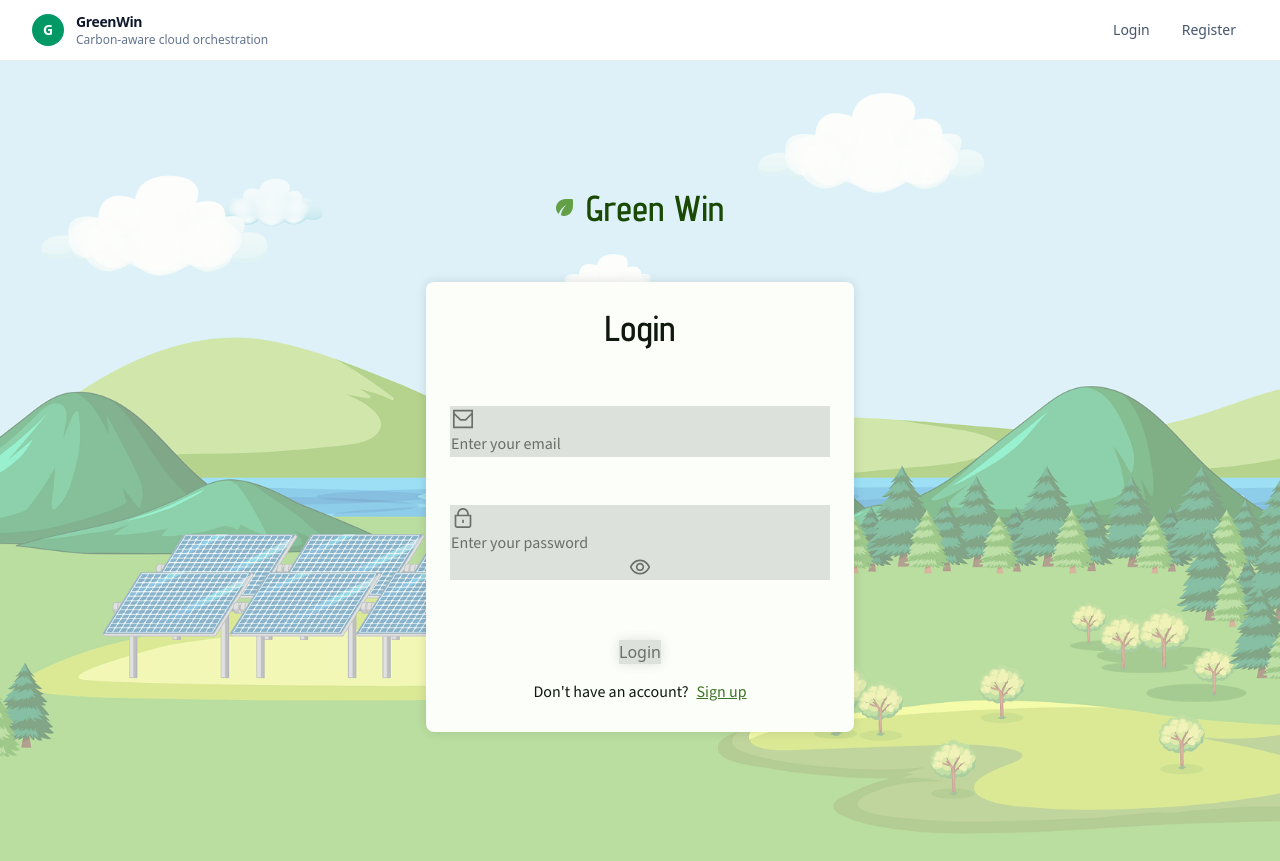
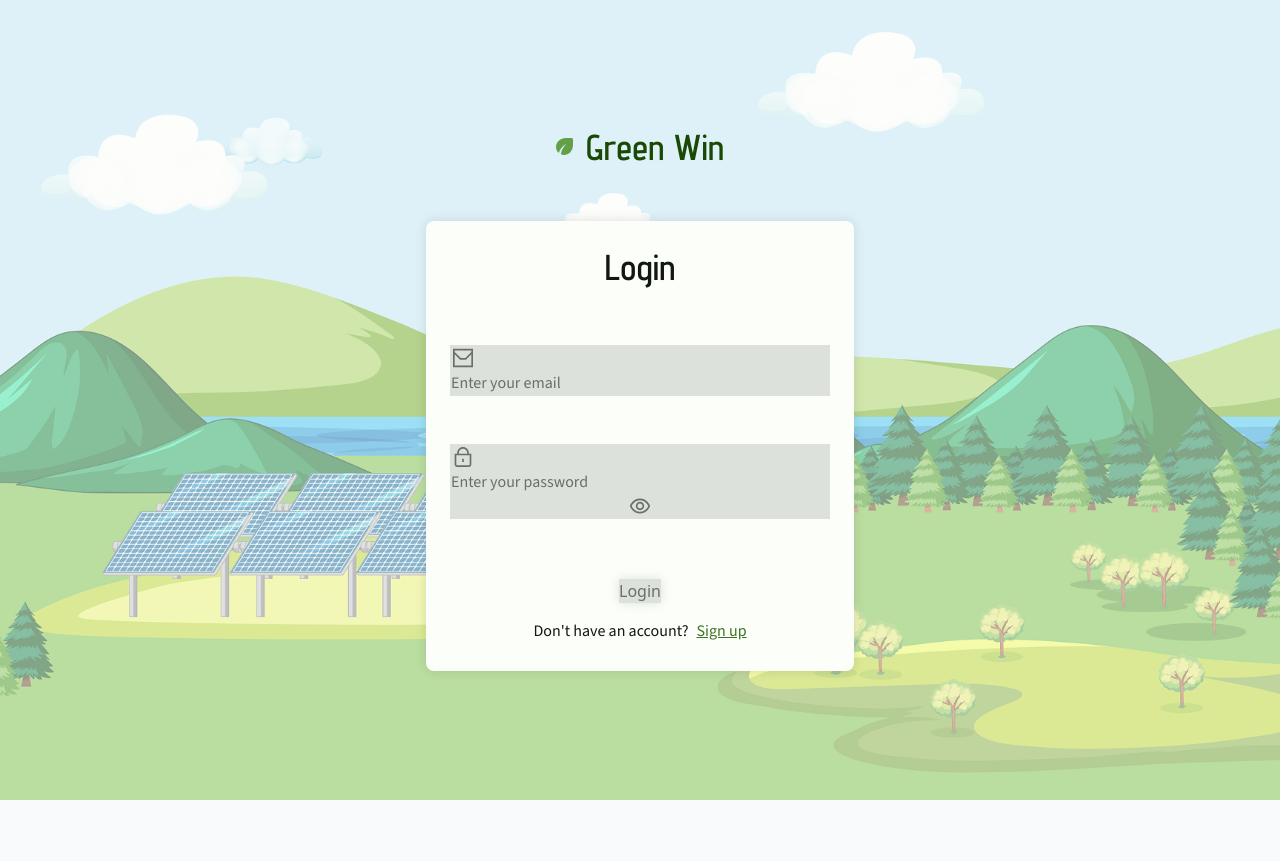
Before and after one commit to RadoslavTsvetanov/GreenWinFrontend, a Next.js app in the folder green-win/: page /login in a window 1280 px wide. After the commit the page ends 800 px from the top, so only its background shows below. Built offline with nearby package versions, Linux system fonts and the light colour scheme.

Commit message:
login connected to backend

```diff
--- a/green-win/src/app/globals.css
+++ b/green-win/src/app/globals.css
@@ -1,15 +1,4 @@
 @import "tailwindcss";
-
-html,
-body {
-  min-height: 100%;
-  background: #f8fafc;
-  color: #0f172a;
-}
-
-* {
-  box-sizing: border-box;
-}
 
 @theme {
   --color-primary-100: #f5fef1;
--- a/green-win/src/app/layout.tsx
+++ b/green-win/src/app/layout.tsx
@@ -31,10 +31,12 @@ export default function RootLayout({
       suppressHydrationWarning
       className={`${primaryFont.variable} ${secondaryFont.variable} h-full`}
     >
-      <body suppressHydrationWarning className="min-h-full flex flex-col bg-slate-50 text-slate-900">
+      <body
+        suppressHydrationWarning
+        className="min-h-full flex flex-col bg-slate-50 text-slate-900"
+      >
         <AuthProvider>
           <ToastProvider>
-            <GlobalNavbar />
             <main className="flex-1">{children}</main>
           </ToastProvider>
         </AuthProvider>
--- a/green-win/src/app/login/page.tsx
+++ b/green-win/src/app/login/page.tsx
@@ -1,10 +1,17 @@
 "use client";
 
+import { useAuth } from "@/components/auth/AuthProvider";
 import Button from "@/components/button/Button";
 import TextField from "@/components/text-field/TextField";
+import { useToast } from "@/components/ui/Toast";
+import { login } from "@/lib/auth/api";
 import { ButtonVariant } from "@/lib/button/types";
+import {
+  useRouter,
+  useSearchParams,
+} from "next/dist/client/components/navigation";
 import Link from "next/link";
-import { useState } from "react";
+import React, { useState } from "react";
 
 const LoginPage = () => {
   const [email, setEmail] = useState("");
@@ -13,6 +20,12 @@ const LoginPage = () => {
   const [password, setPassword] = useState("");
   const [errorMessagePassword, setErrorMessagePassword] = useState("");
   const [validPassword, setValidPassword] = useState(false);
+  const { setSession } = useAuth();
+  const { showError } = useToast();
+  const [globalErrorMessage, setGlobalErrorMessage] = useState("");
+  const [isLoading, setIsLoading] = useState(false);
+  const router = useRouter();
+  const searchParams = useSearchParams();
 
   const isValidEmail = (email: string) => {
     const emailRegex = /^[^\s@]+@[^\s@]+\.[^\s@]+$/;
@@ -30,8 +43,7 @@ const LoginPage = () => {
       password.length >= 8 &&
       /[a-z]/.test(password) &&
       /[A-Z]/.test(password) &&
-      /\d/.test(password) &&
-      /[!@#$%^&*]/.test(password)
+      /\d/.test(password)
     ) {
       setValidPassword(true);
       setErrorMessagePassword("");
@@ -43,12 +55,33 @@ const LoginPage = () => {
     }
   };
 
+  const handleLogin = async (event: React.SubmitEvent<HTMLFormElement>) => {
+    event.preventDefault();
+    setIsLoading(true);
+    setGlobalErrorMessage("");
+
+    try {
+      const session = await login({ email, password });
+      setSession(session);
+
+      const next = searchParams.get("next") || "/tasks";
+      router.replace(next);
+    } catch (error) {
+      const message = error instanceof Error ? error.message : "Login failed.";
+      setGlobalErrorMessage(message);
+      showError(message);
+    } finally {
+      setIsLoading(false);
+    }
+  };
+
   return (
     <div className="max-w-107 gap-14 items-center flex flex-col">
       <div className="flex gap-3">
         <img src="/greenwin-logo.svg" alt="logo" />
         <p className="heading5 font-primary text-primary-900">Green Win</p>
       </div>
+      <form onSubmit={handleLogin}>
         <div className="py-7 px-6 gap-9 rounded-lg shadow-custom bg-base-100 flex flex-col items-center">
           <p className="heading5 font-primary text-base-900">Login</p>
           <div className="w-full gap-4">
@@ -79,9 +112,9 @@ const LoginPage = () => {
             <Button
               text="Login"
               variant={ButtonVariant.Primary}
-            onClick={() => {}}
+              type="submit"
               disabled={!validEmail || !validPassword}
-            isLoading={false}
+              isLoading={isLoading}
               className="shadow-custom"
             />
             <div className="flex gap-2">
@@ -97,6 +130,7 @@ const LoginPage = () => {
             </div>
           </div>
         </div>
+      </form>
     </div>
   );
 };
--- a/green-win/src/lib/button/types.ts
+++ b/green-win/src/lib/button/types.ts
@@ -5,7 +5,7 @@ export enum ButtonVariant {
 
 export type ButtonProps = {
   text: string;
-  onClick: () => void;
+  onClick?: () => void;
   variant?: ButtonVariant;
   disabled?: boolean;
   type?: "button" | "submit" | "reset";
```
Lines whose indentation alone changed are shown as unchanged.
